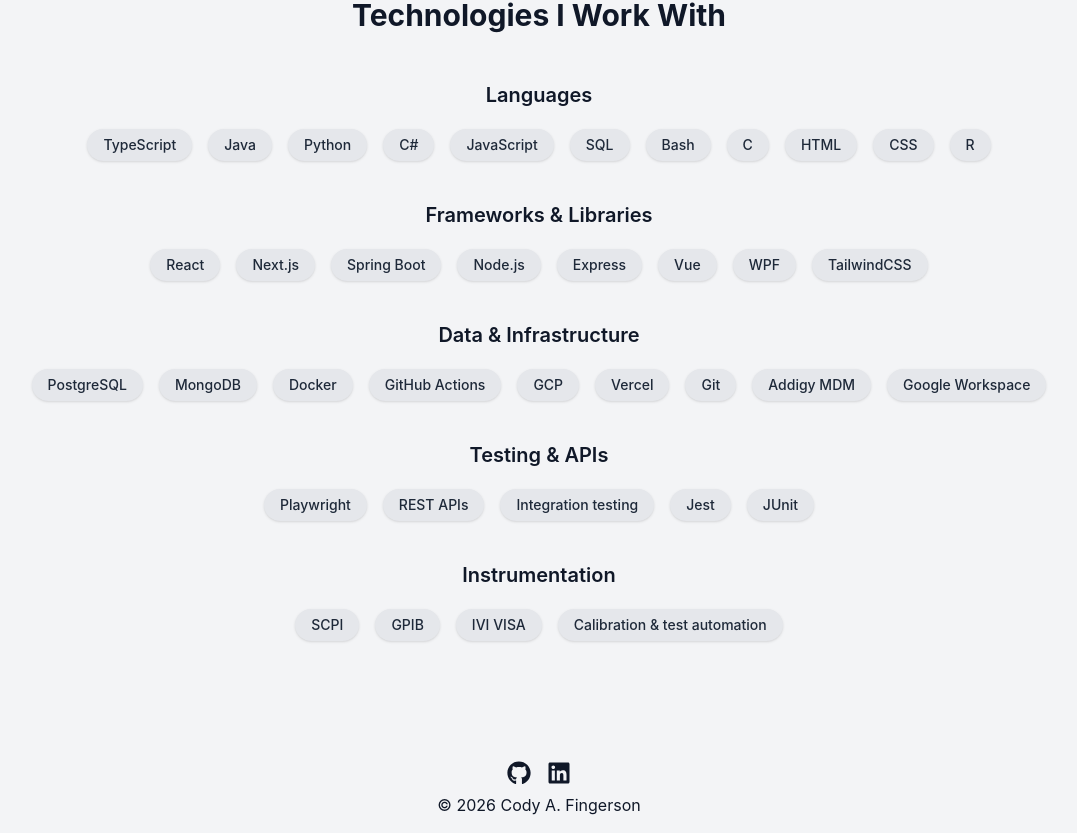
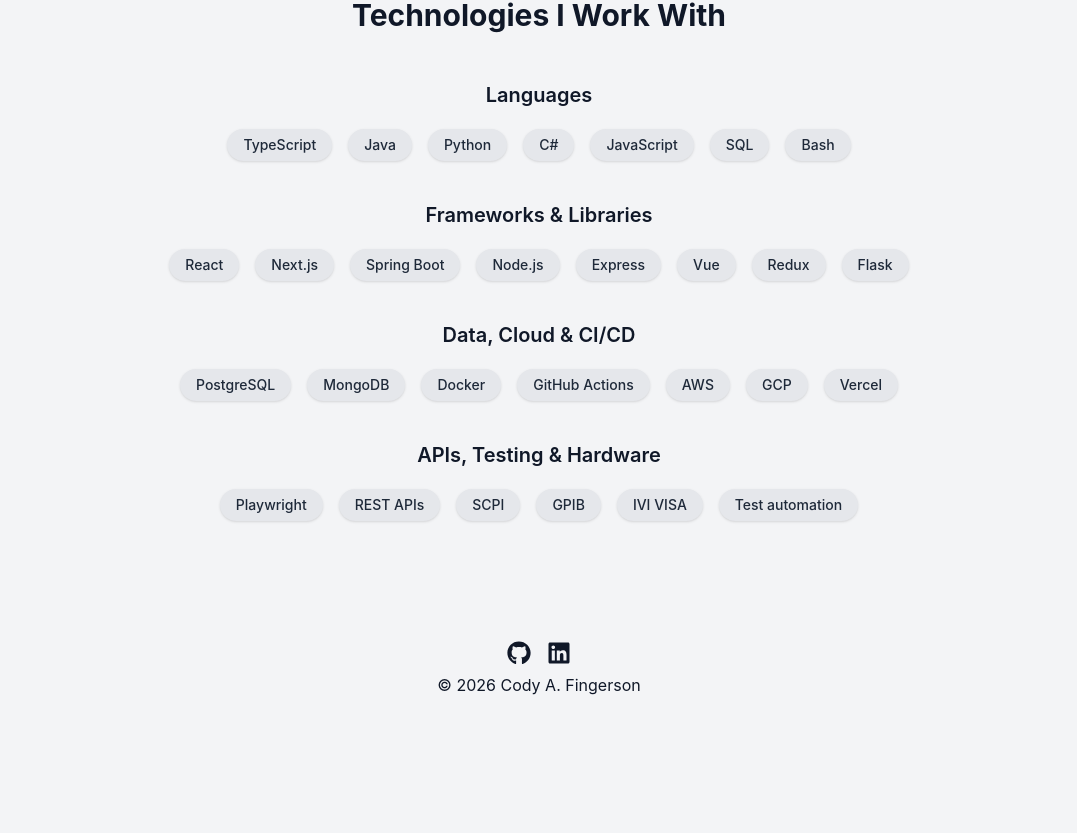
Before and after one commit to codyafingerson/cody-fingerson-website, a React (Vite) app: page / in a window 1280 px wide. Shown: the part 556-1389 px from the top of the page, without its empty margins (101-1178 px from the left). After the commit the page ends 1269 px from the top, so only its background shows below. Built offline with nearby package versions, Linux system fonts and the light colour scheme.

Commit message:
chore: align homepage skills with resume

```diff
--- a/src/pages/HomePage.tsx
+++ b/src/pages/HomePage.tsx
@@ -1,32 +1,19 @@
 import { motion } from "framer-motion";
 import { Link } from "react-router-dom";
 
-const languages = ["TypeScript", "Java", "Python", "C#", "JavaScript", "SQL", "Bash", "C", "HTML", "CSS", "R"];
+const languages = ["TypeScript", "Java", "Python", "C#", "JavaScript", "SQL", "Bash"];
 
-const frameworksAndLibs = ["React", "Next.js", "Spring Boot", "Node.js", "Express", "Vue", "WPF", "TailwindCSS"];
+const frameworksAndLibs = ["React", "Next.js", "Spring Boot", "Node.js", "Express", "Vue", "Redux", "Flask"];
 
-const dataAndInfrastructure = [
-    "PostgreSQL",
-    "MongoDB",
-    "Docker",
-    "GitHub Actions",
-    "GCP",
-    "Vercel",
-    "Git",
-    "Addigy MDM",
-    "Google Workspace",
-];
+const dataAndInfrastructure = ["PostgreSQL", "MongoDB", "Docker", "GitHub Actions", "AWS", "GCP", "Vercel"];
 
-const testingAndApis = ["Playwright", "REST APIs", "Integration testing", "Jest", "JUnit"];
-
-const instrumentation = ["SCPI", "GPIB", "IVI VISA", "Calibration & test automation"];
+const apisTestingAndHardware = ["Playwright", "REST APIs", "SCPI", "GPIB", "IVI VISA", "Test automation"];
 
 const skillCategories = [
     { heading: "Languages", items: languages },
     { heading: "Frameworks & Libraries", items: frameworksAndLibs },
-    { heading: "Data & Infrastructure", items: dataAndInfrastructure },
-    { heading: "Testing & APIs", items: testingAndApis },
-    { heading: "Instrumentation", items: instrumentation },
+    { heading: "Data, Cloud & CI/CD", items: dataAndInfrastructure },
+    { heading: "APIs, Testing & Hardware", items: apisTestingAndHardware },
 ];
 
 const badgeStyle =
```
